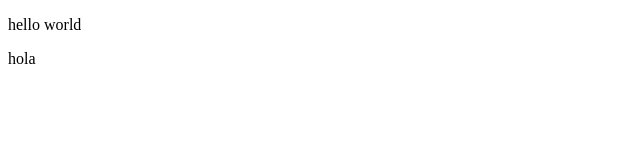
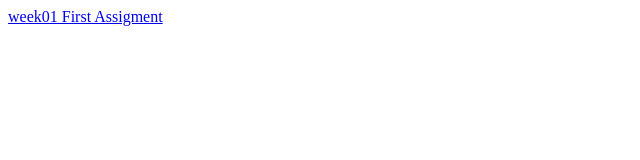
Before and after one commit to dennisalmendarez/wdd230, a plain HTML site: page index.html in a window 1280 px wide. Shown: the whole page, without its empty margins (0-640 px from the left). Drawn offline with Linux system fonts and the light colour scheme.

Commit message:
one change

```diff
--- a/index.html
+++ b/index.html
@@ -6,7 +6,6 @@
     <title>Document</title>
 </head>
 <body>
-    <p>hello world</p>
-    <p>hola</p>
+    <a href="week01/holygrail.html">week01 First Assigment</a>
 </body>
 </html>
```
